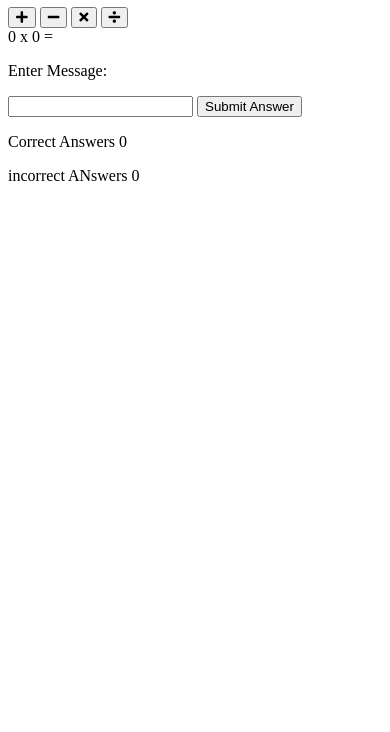
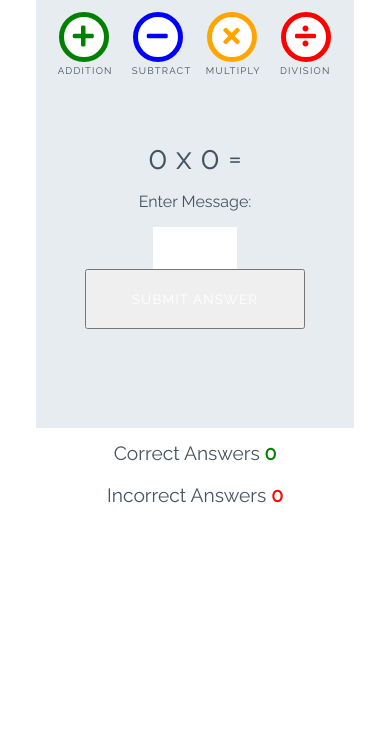
Before and after one commit to CharReek/Love-Math, a plain HTML site: page index.html in a window 390 px wide. Shown: the part 112-844 px from the top of the page. Drawn offline with Linux system fonts and the light colour scheme.

Commit message:
add style to game area

```diff
--- a/assets/css/style.css
+++ b/assets/css/style.css
@@ -0,0 +1,252 @@
+/* --------- Global style */
+
+body {
+    background-color: white;
+    font-family: "Raleway", sans-serif;
+    color: #445361;
+    text-align: center;
+}
+
+/* --------- Heading */
+
+.heading {
+    text-align: center;
+    font-size: 2.5rem;
+}
+
+.logo {
+    height: 40px;
+    padding-right: 5px;
+}
+
+/* --------- Game layout */
+
+.game-area {
+    background-color: #E6ECF0;
+    box-sizing: border-box;
+    width: 85%;
+    height: 65vh;
+    max-height: 450px;
+    max-width: 830px;
+    margin-left: auto;
+    margin-right: auto;
+    padding: 1%;
+}
+
+.question-area {
+    width: 50%;
+    font-size: 2rem;
+    margin: auto;
+    padding: 50px 0;
+}
+
+.question-area span {
+    padding: 0 15px;
+}
+
+.score-area {
+    margin: 5px auto;
+    width: 60%;
+    font-size: 1.2rem;
+}
+
+.controls-area {
+    width: 85%;
+    margin: 30px auto;
+}
+
+#score {
+    color: green;
+    font-weight: bold;
+}
+
+#incorrect {
+    color: red;
+    font-weight: bold;
+}
+
+.answer-message {
+    display: none;
+    font-size: 1rem;
+}
+
+#answer-box {
+    border: none;
+    color: #445361;
+    display: inline-block;
+    height: 40px;
+    width: 80px;
+    font-size: 1.2rem;
+}
+
+.scores {
+    display: inline-block;
+    padding: 25px;
+}
+
+/* --------- Buttons */
+
+.btn {
+    width: 220px;
+    height: 60px;
+    font-family: "Raleway", sans-serif;
+    text-transform: uppercase;
+    letter-spacing: 1.2px;
+    color: white;
+}
+
+.btn:focus {
+    outline: none;
+}
+
+.btn--big {
+    padding-top: 10px;
+    border-radius: 50%;
+    background-color: white;
+    border: 10px solid;
+    width: 100px;
+    height: 100px;
+    font-size: 3.2rem;
+    margin: 0 30px;
+    transition: all 0.5s;
+}
+
+.btn--big::after{
+    content: attr(data-type);
+    font-size: 1rem;
+    color: #445361;
+    position: relative;
+    left: - 0.5em;
+}
+
+.btn--blue {
+    border-color: blue;
+    color: blue;
+}
+
+.btn--blue:active,
+.btn--blue:hover {
+    background-color: darkblue;
+    color: white;
+}
+
+.btn--orange {
+    border-color: orange;
+    color: orange;
+}
+
+.btn--orange:active,
+.btn--orange:hover {
+    background-color: darkorange;
+    color: white;
+}
+
+.btn--red {
+    border-color: red;
+    color: red;
+}
+
+.btn--red:active,
+.btn--red:hover {
+    background-color: darkred;
+    color: white;
+}
+
+.btn--green {
+    border-color: green;
+    color: green;
+}
+
+.btn--green:active,
+.btn--green:hover {
+    background-color: darkgreen;
+    color: white;
+}
+
+.btn--gray {
+    margin-top: 25px;
+    background-color: #445361;
+    border: 1px transparent;
+    border-radius: 20px;
+}
+
+.btn--gray:active,
+.btn--gray:hover {
+    background-color: #0d1013;
+}
+
+/* --------- Media queries */
+
+@media (max-width: 414px) {
+    .controls-area {
+        width: 100%;
+    }
+
+    .btn--big {
+        margin: 0 10px;
+        padding: 5px;
+        border: 5px solid;
+        width: 50px;
+        height: 50px;
+        font-size: 1.5rem;
+    }
+
+    .btn--big::after {
+        font-size: 0.6rem;
+        left: -0.7rem;
+    }
+
+    .question-area {
+        padding: 10% 0;
+        width: 100%;
+    }
+
+    .question-area span {
+        padding: 0;
+    }
+
+    .answer-message {
+        display: block;
+    }
+
+    #answer-box {
+        display: block;
+        margin: 0 auto;
+    }
+    .btn--gray {
+        margin-top: 0;
+    }
+
+    .score-area {
+        width: 100%;
+    }
+
+    .scores {
+        margin: 0.5em auto;
+        display: block;
+        padding: 5px;
+    }
+
+    .heading {
+        font-size: 2rem;
+    }
+}
+
+@media (max-width: 320px) {
+    .game-area {
+        height: 70vh;
+    }
+
+    .controls-area {
+        width: 75%;
+        margin: 10px auto;
+    }
+
+    .btn--big {
+        margin: 10px 10px;
+    }
+    .question-area {
+        padding: 10px 0;
+    }
+
+}
--- a/index.html
+++ b/index.html
@@ -16,17 +16,17 @@
     </h1>
 
     <div class="game-area">
-        <div class="controls-area"></div>
-        <button class="btn btn--big btn--green">
+        <div class="controls-area">
+            <button data-type="addition" class="btn btn--big btn--green">
                 <i class="fas fa-plus"></i>
             </button>
-        <button class="btn btn--big btn--blue">
+            <button data-type="subtract" class="btn btn--big btn--blue">
                 <i class="fas fa-minus"></i>
             </button>
-        <button class="btn btn--big btn--orange">
+            <button data-type="multiply" class="btn btn--big btn--orange">
                 <i class="fas fa-times"></i>
             </button>
-        <button class="btn btn--big btn--red">
+            <button data-type="division" class="btn btn--big btn--red">
                 <i class="fas fa-divide"></i>
             </button>
         </div>
@@ -37,11 +37,12 @@
             <span>=</span>
             <p class="answer-message">Enter Message:</p>
             <input type="number" id="answer-box">
-        <button class="btn btn--grey">Submit Answer</button>
+            <button data-type="submit" class="btn btn--grey">Submit Answer</button>
+        </div>
     </div>
     <div class="score-area">
         <p class="scores"> Correct Answers <span id="score">0</span></p>
-        <p class="scores">incorrect ANswers <span id="incorrect">0</span></p>
+        <p class="scores"> Incorrect Answers <span id="incorrect">0</span></p>
     </div>
     <script src="assets/js/script.js"></script>
 </body>
```
Lines whose indentation alone changed are shown as unchanged.
